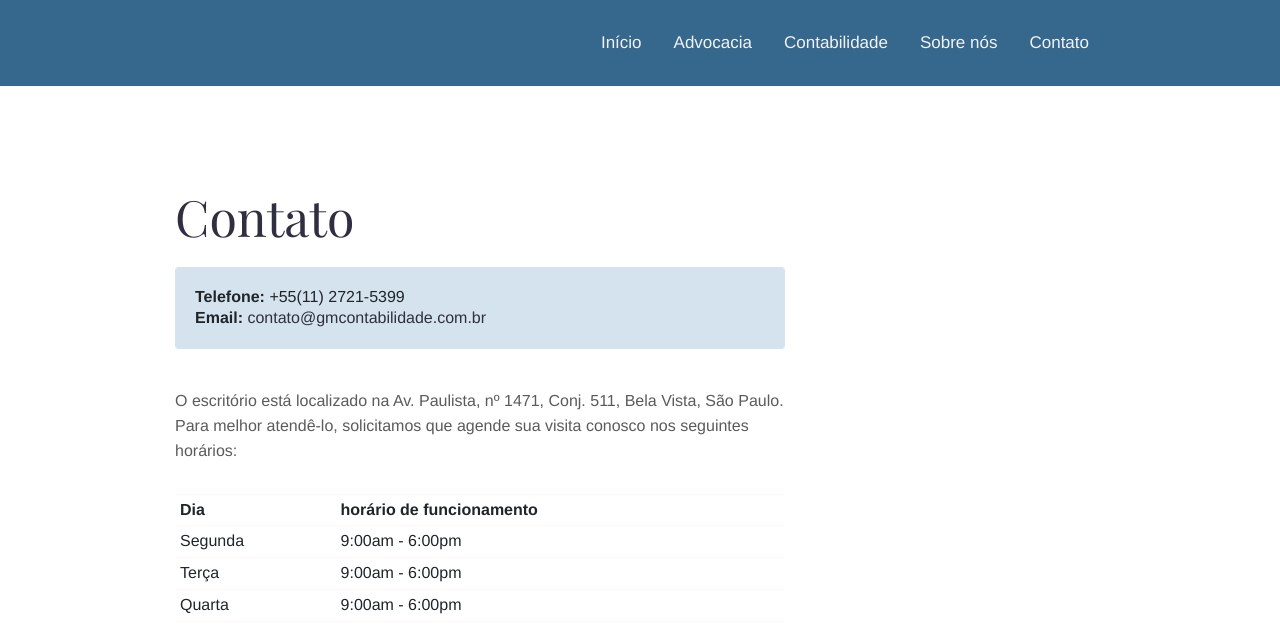
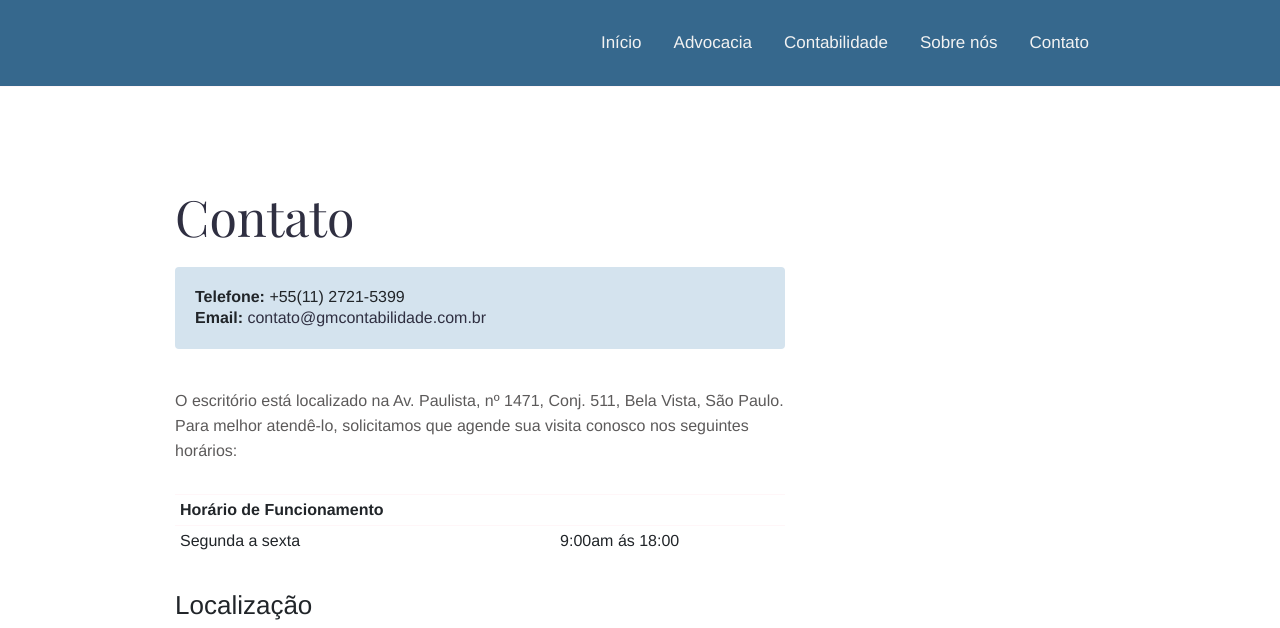
Before and after one commit to fabiogmcontabilidade/website, a Jekyll site: the page built from contact.md, in a window 1280 px wide. Shown: the top 628 px of the page. Built offline with Jekyll 4.4.1, drawn with Linux system fonts in a browser that asks for light colours; some of the changed text lies outside the part shown.

Commit message:
add google maps contact

```diff
--- a/contact.md
+++ b/contact.md
@@ -6,14 +6,18 @@
 
 O escritório está localizado na Av. Paulista, nº 1471, Conj. 511, Bela Vista, São Paulo. Para melhor atendê-lo, solicitamos que agende sua visita conosco nos seguintes horários:
 
+| Horário de Funcionamento |
+| --------- | ------------------------ |
+| Segunda a sexta | 9:00am ás 18:00    |
 
 
-| Dia       | horário de funcionamento  |
-| --------- | --------------- |
-| Segunda   | 9:00am - 6:00pm |
-| Terça     | 9:00am - 6:00pm |
-| Quarta    | 9:00am - 6:00pm |
-| Quinta    | 9:00am - 6:00pm |
-| Sexta     | 9:00am - 6:00pm         |
-| Sábado    | Fechado          |
-| Domingo   | Fechado          |
+<h2>Localização</h2>
+<iframe
+  src="https://www.google.com/maps/embed?pb=!1m18!1m12!1m3!1d3656.787759535069!2d-46.655138284368!3d-23.561768457610812!2m3!1f0!2f0!3f0!3m2!1i1024!2i768!4f13.1!3m3!1m2!1s0x94ce5c83efb1c73b%3A0xb177fb2b254d839c!2sAv.%20Paulista%2C%201471%2C%20Conj.%20511%2C%20Bela%20Vista%2C%20São%20Paulo%2C%20SP%2C%20Brazil!5e0!3m2!1sen!2sus!4v1680652387454!5m2!1sen!2sus"
+  width="600"
+  height="450"
+  style="border:0;"
+  allowfullscreen=""
+  loading="lazy"
+  referrerpolicy="no-referrer-when-downgrade">
+</iframe>
```
